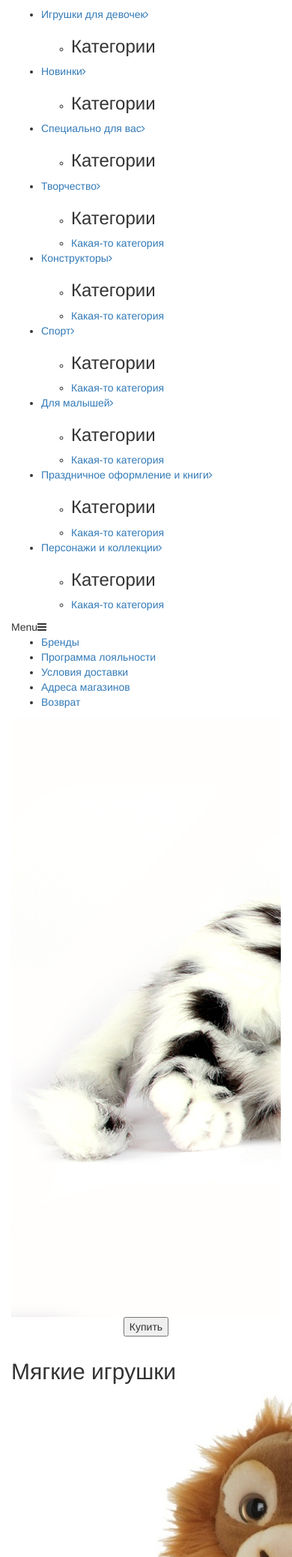
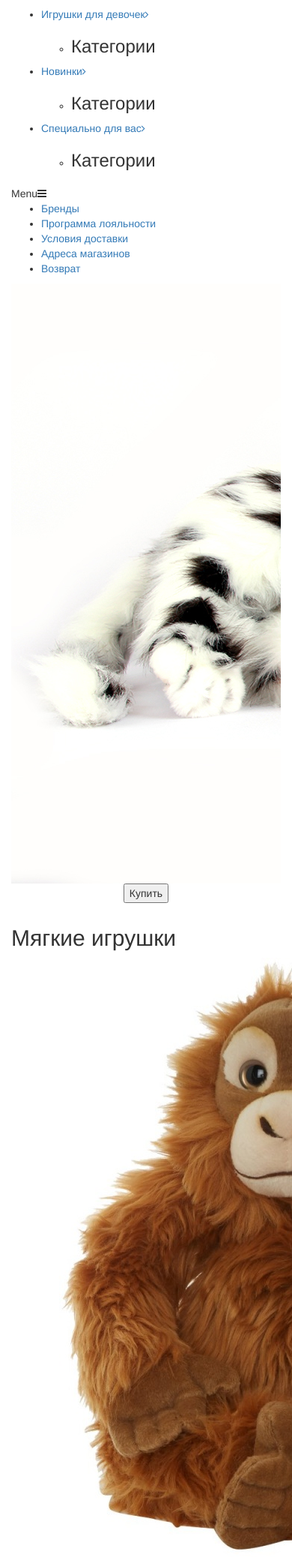
Before and after one commit to Stainislav/toy_store, a Django app: page / in a window 390 px wide; the page is wider, and only the part inside the window is pictured. Shown: the part 1826-3902 px from the top of that part at 75% size. Run offline with Django 3.2, Linux system fonts and the light colour scheme; data that the repository does not hold is empty; some libraries are stand-ins or nearby versions.

Commit message:
Changed navbar.html

```diff
--- a/templates/navbar.html
+++ b/templates/navbar.html
@@ -113,101 +113,6 @@
 							</div>
 						</li>
 
-
-                         <li class="dropdown side-dropdown"><a class="dropdown-toggle" data-toggle="dropdown" aria-expanded="true">Творчество<i class="fa fa-angle-right"></i></a>
-							<div class="custom-menu">
-								<div class="row">
-									<div class="col-md-4">
-										<ul class="list-links">
-											<li>
-												<h3 class="list-links-title">Категории</h3></li>
-
-                                                    <li><a href="#">Какая-то категория</a></li>
-										</ul>
-									</div>
-							</div>
-						</li>
-
-
-                         <li class="dropdown side-dropdown"><a class="dropdown-toggle" data-toggle="dropdown" aria-expanded="true">Конструкторы<i class="fa fa-angle-right"></i></a>
-							<div class="custom-menu">
-								<div class="row">
-									<div class="col-md-4">
-										<ul class="list-links">
-											<li>
-												<h3 class="list-links-title">Категории</h3></li>
-
-                                                    <li><a href="#">Какая-то категория</a></li>
-										</ul>
-									</div>
-							</div>
-						</li>
-
-
-
-                         <li class="dropdown side-dropdown"><a class="dropdown-toggle" data-toggle="dropdown" aria-expanded="true">Спорт<i class="fa fa-angle-right"></i></a>
-							<div class="custom-menu">
-								<div class="row">
-									<div class="col-md-4">
-										<ul class="list-links">
-											<li>
-												<h3 class="list-links-title">Категории</h3></li>
-
-                                                    <li><a href="#">Какая-то категория</a></li>
-										</ul>
-									</div>
-							</div>
-						</li>
-
-
-
-                         <li class="dropdown side-dropdown"><a class="dropdown-toggle" data-toggle="dropdown" aria-expanded="true">Для малышей<i class="fa fa-angle-right"></i></a>
-							<div class="custom-menu">
-								<div class="row">
-									<div class="col-md-4">
-										<ul class="list-links">
-											<li>
-												<h3 class="list-links-title">Категории</h3></li>
-
-                                                    <li><a href="#">Какая-то категория</a></li>
-										</ul>
-									</div>
-							</div>
-						</li>
-
-
-
-
-                         <li class="dropdown side-dropdown"><a class="dropdown-toggle" data-toggle="dropdown" aria-expanded="true">Праздничное оформление и книги<i class="fa fa-angle-right"></i></a>
-							<div class="custom-menu">
-								<div class="row">
-									<div class="col-md-4">
-										<ul class="list-links">
-											<li>
-												<h3 class="list-links-title">Категории</h3></li>
-
-                                                    <li><a href="#">Какая-то категория</a></li>
-										</ul>
-									</div>
-							</div>
-						</li>
-
-
-
-                         <li class="dropdown side-dropdown"><a class="dropdown-toggle" data-toggle="dropdown" aria-expanded="true">Персонажи и коллекции<i class="fa fa-angle-right"></i></a>
-							<div class="custom-menu">
-								<div class="row">
-									<div class="col-md-4">
-										<ul class="list-links">
-											<li>
-												<h3 class="list-links-title">Категории</h3></li>
-
-                                                    <li><a href="#">Какая-то категория</a></li>
-										</ul>
-									</div>
-							</div>
-						</li>
-
 					</ul>
 				</div>
 				<!-- /category nav -->
```
